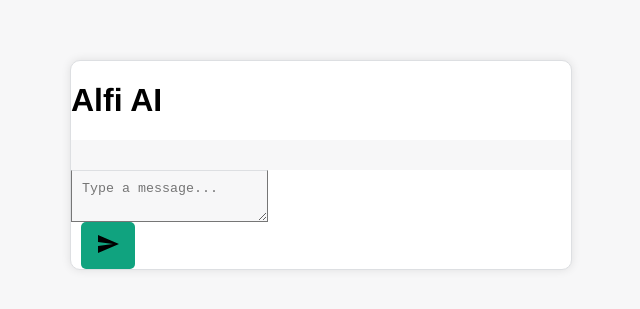
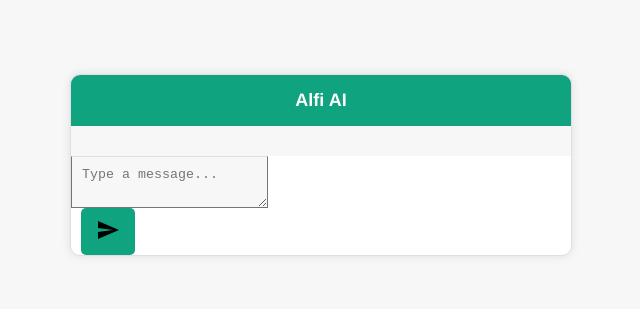
Before and after one commit to Fiisya/Alfi-AI, a plain HTML site: page index.html in a window 1280 px wide. Shown: the part 235-544 px from the top of the page, without its empty margins (319-959 px from the left). Drawn offline with Linux system fonts and the light colour scheme.

Commit message:
Update index.html

```diff
--- a/index.html
+++ b/index.html
@@ -8,8 +8,8 @@
 </head>
 <body>
 	<div class="chat-container">
-        <div class="header">
-            <h1>Alfi AI</h1>
+        <div class="chat-header">
+            Alfi AI
         </div>
         <div class="chat-box" id="chat-box"></div>
         <div class="input-container">
```
